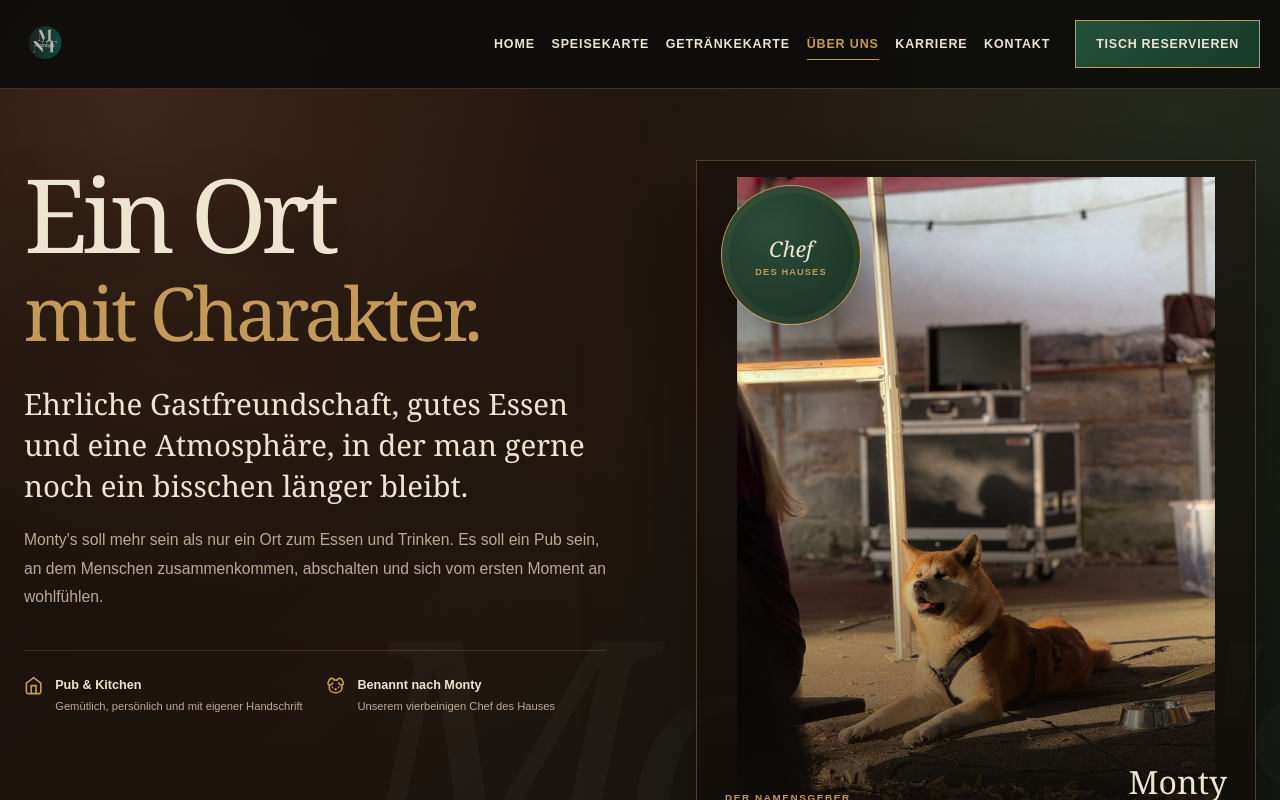
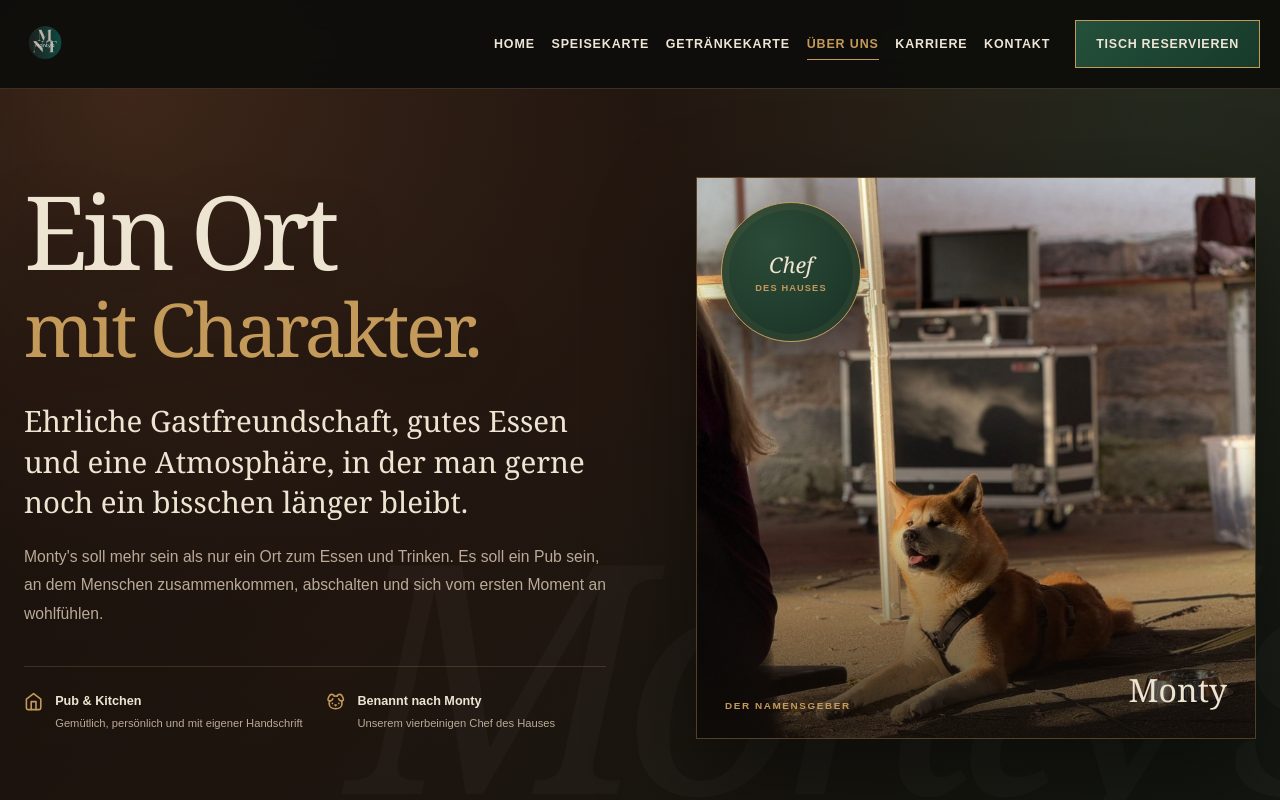
Before and after one commit to MamaTochterOnTour/montys-bar, a React (Vite) app: page /ueber-uns in a window 1280 px wide. Shown: the top 800 px of the page. Built offline with nearby package versions, Linux system fonts and the light colour scheme.

Commit message:
fertiger Entwurf 2

```diff
--- a/src/styles/about.css
+++ b/src/styles/about.css
@@ -315,6 +315,20 @@
   box-shadow: 0 40px 95px rgba(0, 0, 0, 0.46);
 }
 
+.about-hero__image {
+  position: relative;
+
+  width: 100%;
+  height: 560px;
+  margin: 0;
+
+  overflow: hidden;
+
+  border: 0;
+
+  background: var(--about-dark-brown);
+}
+
 .about-hero__image::after {
   content: "";
 
@@ -337,7 +351,7 @@
   display: block;
 
   object-fit: cover;
-  object-position: center 35%;
+  object-position: center 65%;
 
   transition: transform 0.7s ease;
 }
```
